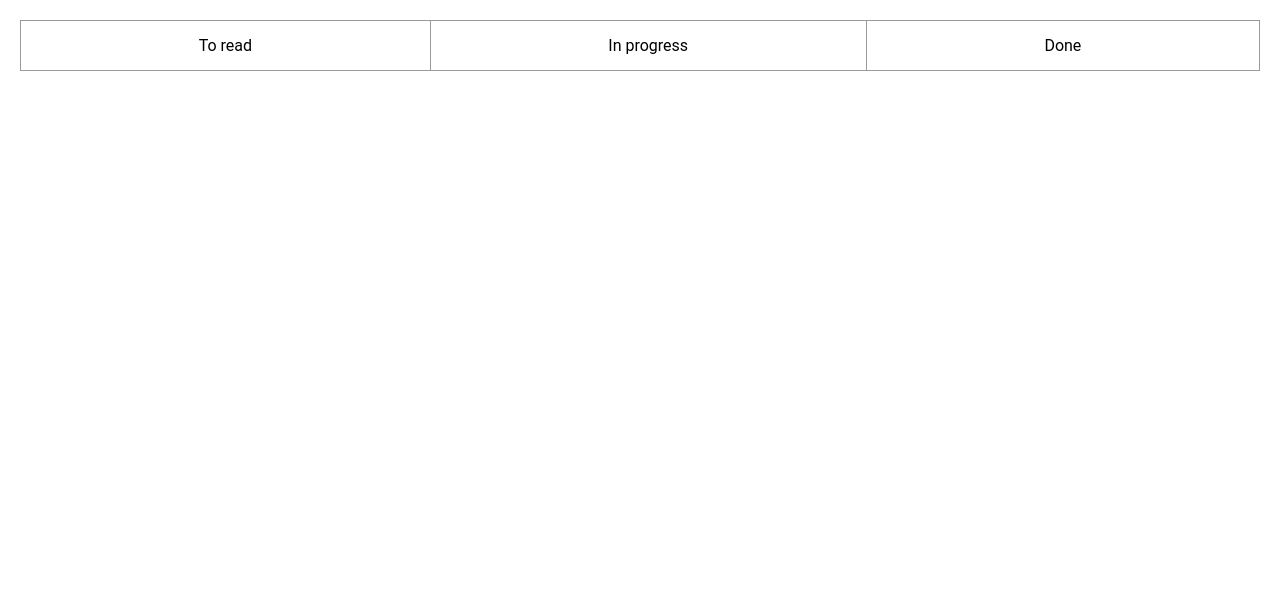
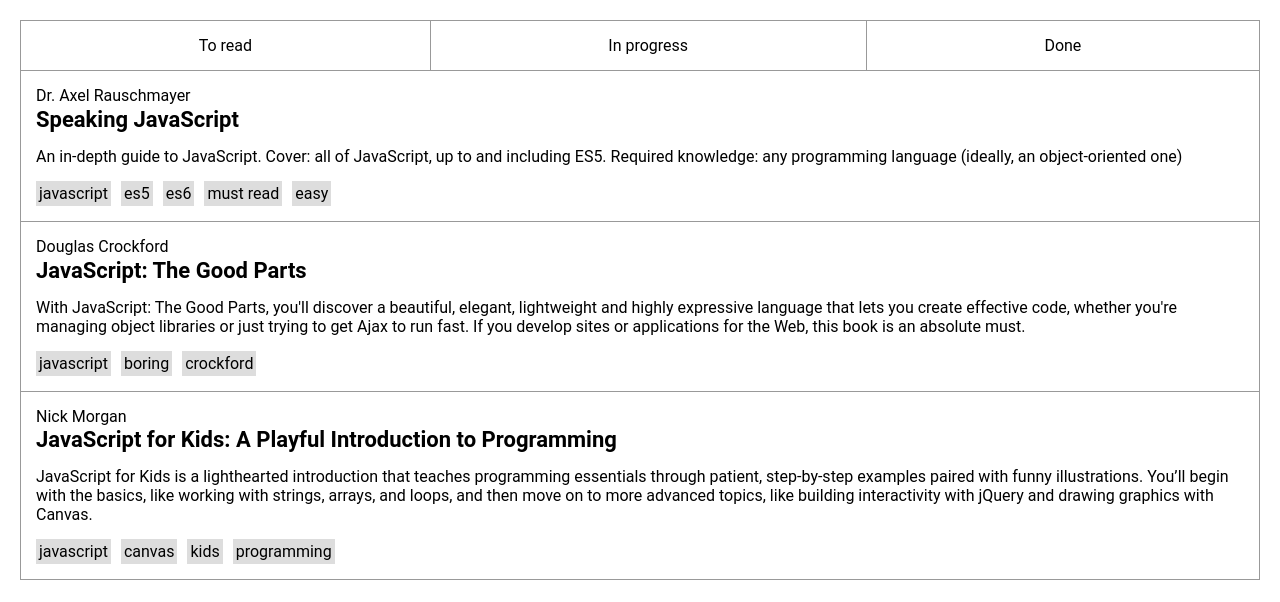
Before and after one commit to belanEu/test-task, a React (Create React App) app in the folder frontend/: page / in a window 1280 px wide. Shown: the top 602 px of the page. Built offline with nearby package versions, Linux system fonts and the light colour scheme.

Commit message:
created BookList

```diff
--- a/frontend/src/App.sass
+++ b/frontend/src/App.sass
@@ -4,3 +4,4 @@
   padding: 20px
   @media screen and ( max-width: 500px )
     justify-content: flex-start
+    padding: 20px 0
--- /dev/null
+++ b/frontend/src/components/BookList/Book.js
@@ -0,0 +1,24 @@
+import './BookList.sass';
+
+export const Book = ({ data }) => {
+    const { id, author, title, description, tags } = data;
+
+    return (
+        <div className='book'>
+            <div className='author'>{author}</div>
+
+            <div>
+                <span className='title'>{title}</span>
+                <span className='action'></span>
+            </div>
+
+            <div className="description">
+                {description}
+            </div>
+
+            <div className='tags'>
+                { tags.map(tag => <span key={`${id}-${tag}`} className='item'>{ tag }</span>) }
+            </div>
+        </div>
+    );
+};
--- /dev/null
+++ b/frontend/src/components/BookList/BookList.js
@@ -0,0 +1,10 @@
+import { Book } from "./Book";
+import './BookList.sass';
+
+export const BookList = ({books}) => {
+    return (
+        <section className="book-list">
+            { books.map(book => <Book key={book.id} data={book} />) }
+        </section>
+    );
+};
--- /dev/null
+++ b/frontend/src/components/BookList/BookList.sass
@@ -0,0 +1,34 @@
+$border: 1px solid #999
+.book-list
+    display: flex
+    flex-direction: column
+    width: 100%
+
+    .book
+        display: flex
+        flex-direction: column
+        padding: 15px
+        border-left: $border
+        border-right: $border
+        border-bottom: $border
+
+        .author
+            line-height: 1.3
+
+        .title
+            font-size: 22px
+            font-weight: bold
+
+        .description
+            margin: 15px 0
+
+        .tags
+            display: flex
+            flex-flow: row wrap
+
+            .item
+                padding: 3px
+                background-color: #ddd
+                margin-right: 10px
+                &:last-child
+                    margin-right: none
--- a/frontend/src/components/Widget/Widget.js
+++ b/frontend/src/components/Widget/Widget.js
@@ -1,12 +1,14 @@
 import { Nav } from '../Nav/Nav';
+import { BookList } from '../BookList/BookList';
 
 import './Widget.sass';
+import { getBooks } from '../../stubs';
 
 export const Widget = () => {
     return (
         <div className="widget">
             <Nav tabs={['To read', 'In progress', 'Done']} />
-            <section></section>
+            <BookList books={getBooks()} />
         </div>
     );
 };
--- /dev/null
+++ b/frontend/src/stubs/index.js
@@ -0,0 +1,34 @@
+export const getBooks = () => [
+    {
+        id: "id-1",
+        author: "Dr. Axel Rauschmayer",
+        title: "Speaking JavaScript",
+        description: "An in-depth guide to JavaScript. Cover: all of JavaScript, up to and including ES5. Required knowledge: any programming language (ideally, an object-oriented one)",
+        tags: ["javascript",
+        "es5",
+        "es6",
+        "must read",
+        "easy"]
+    },
+    {
+        id: "id-2",
+        author: "Douglas Crockford",
+        title: "JavaScript: The Good Parts",
+        description: "With JavaScript: The Good Parts, you'll discover a beautiful, elegant, lightweight and highly expressive language that lets you create effective code, whether you're managing object libraries or just trying to get Ajax to run fast. If you develop sites or applications for the Web, this book is an absolute must.",
+        tags: ["javascript",
+        "boring",
+        "crockford"]
+    },
+    {
+        "id": "id-3",
+        "author": "Nick Morgan",
+        "title": "JavaScript for Kids: A Playful Introduction to Programming",
+        "description": "JavaScript for Kids is a lighthearted introduction that teaches programming essentials through patient, step-by-step examples paired with funny illustrations. You’ll begin with the basics, like working with strings, arrays, and loops, and then move on to more advanced topics, like building interactivity with jQuery and drawing graphics with Canvas.",
+        "tags": [
+          "javascript",
+          "canvas",
+          "kids",
+          "programming"
+        ]
+      }
+];
```
